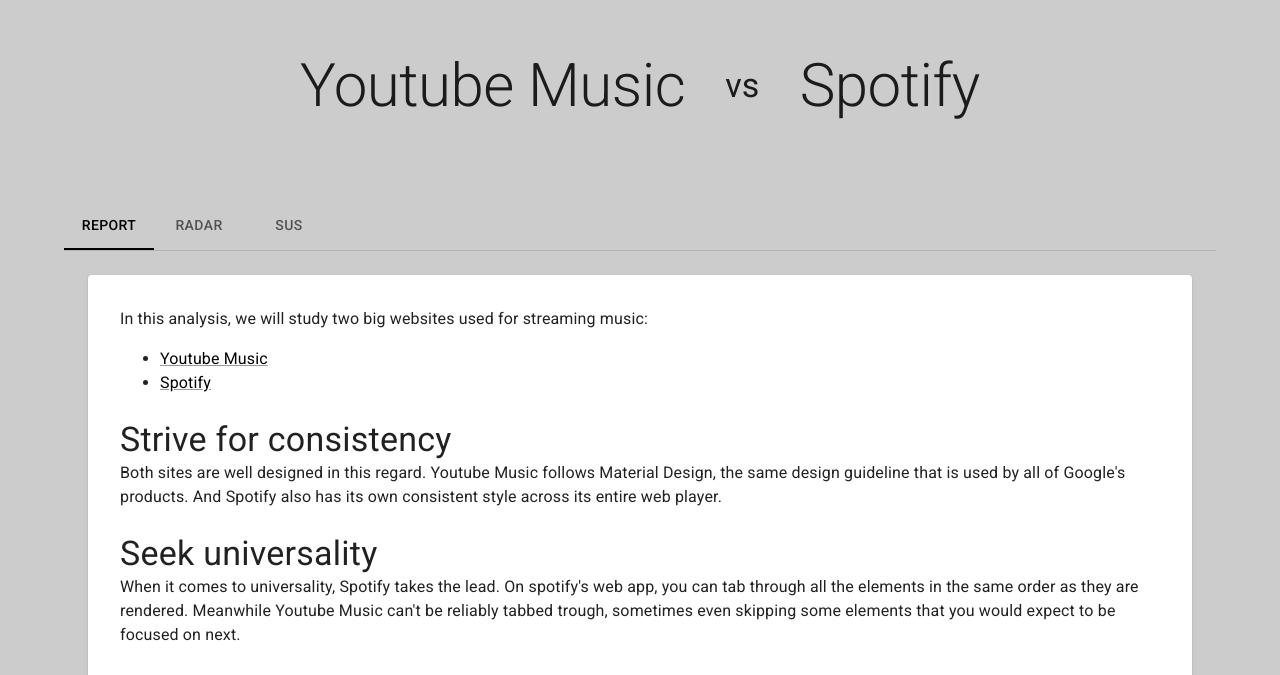
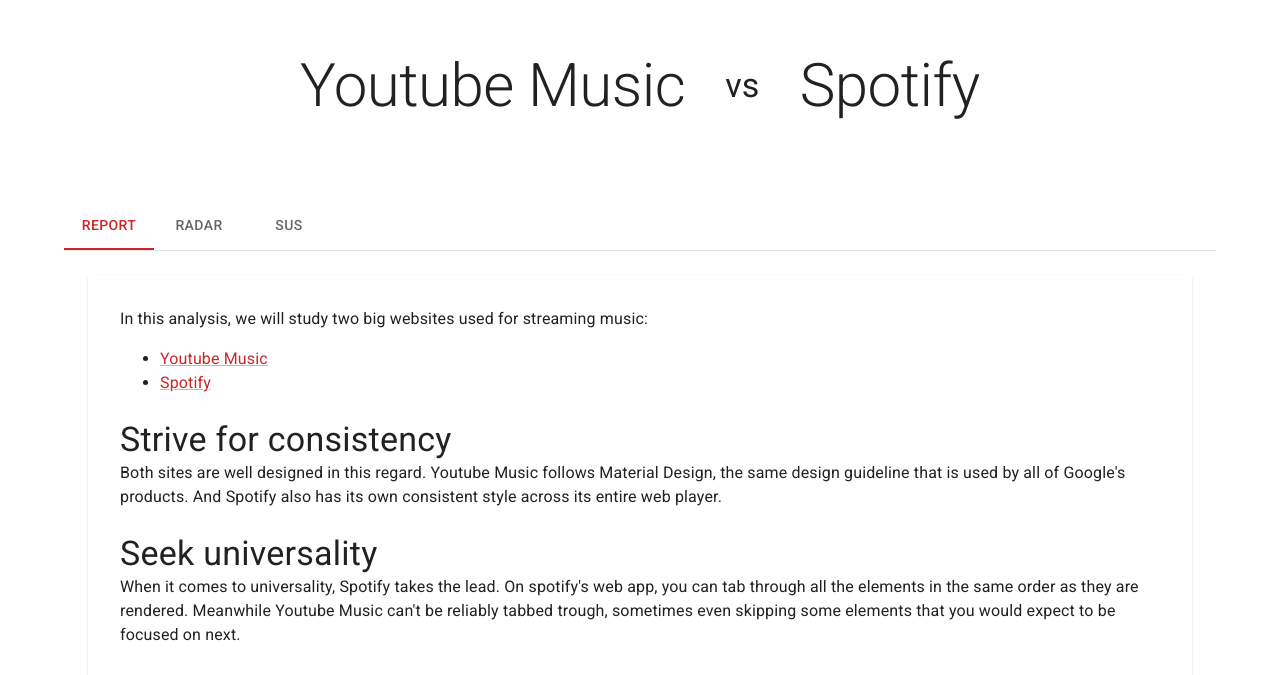
Before and after one commit to Aurora2500/hpi-a11y, a React (Vite) app in the folder page/: page / in a window 1280 px wide. Shown: the part 110-785 px from the top of the page. Built offline with nearby package versions, Linux system fonts and the light colour scheme.

Commit message:
Finished themeing

```diff
--- a/page/src/themes.ts
+++ b/page/src/themes.ts
@@ -1,12 +1,13 @@
-import {createTheme} from "@mui/material";
+import { createTheme } from "@mui/material";
 
 export const theme = createTheme({
 	palette: {
+		mode: "light",
 		primary: {
-			main: "#000000",
+			main: "#c62828",
 		},
-		background: {
-			default: "#ccc"
+		secondary: {
+			main: "#f50057",
 		}
 	}
 });
```
